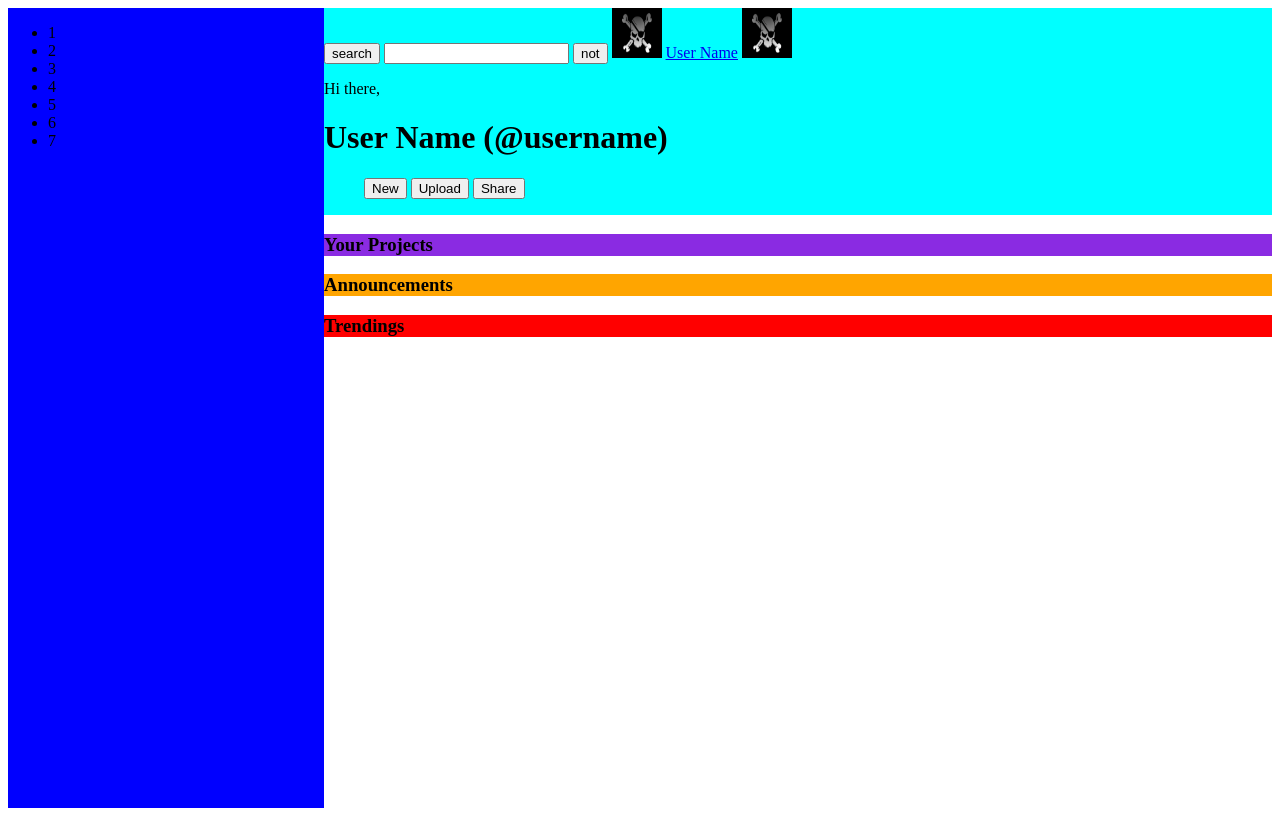
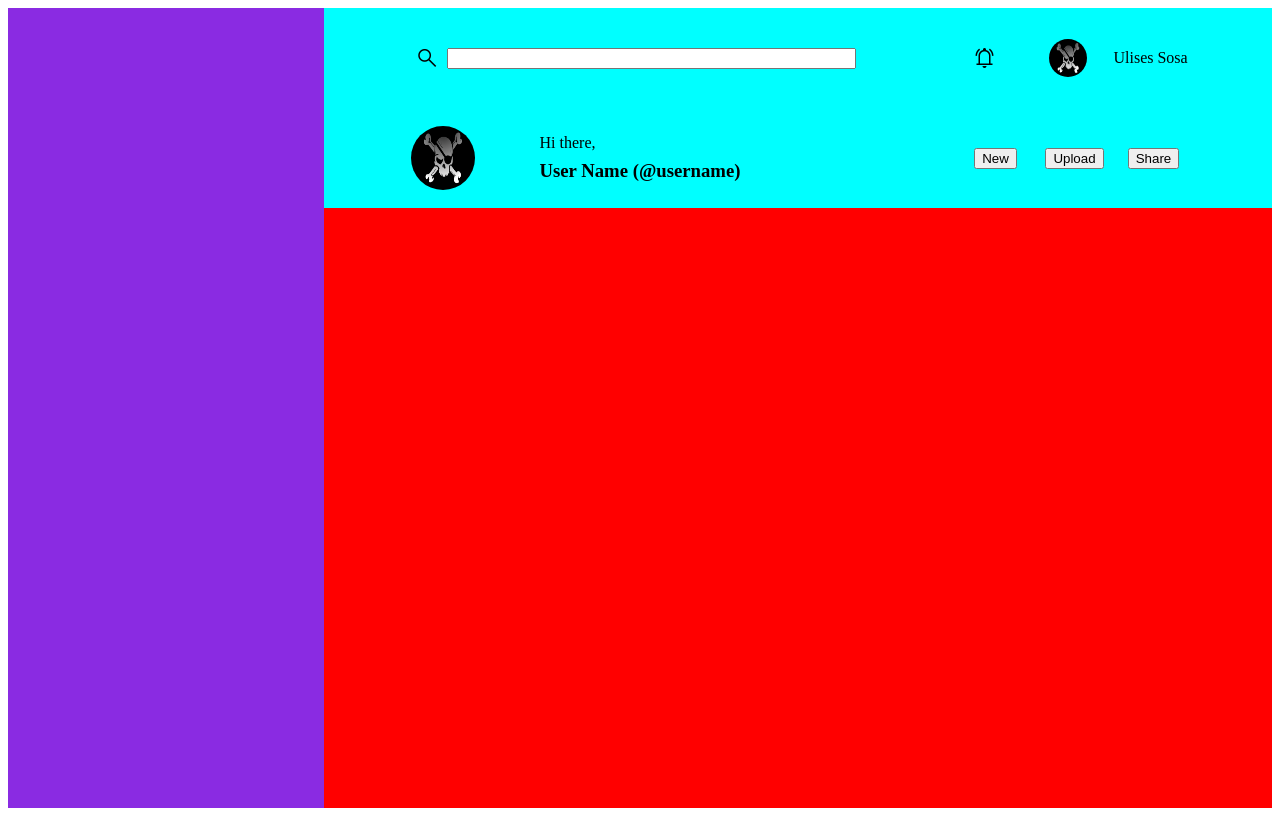
Before and after one commit to Tyxsdev/Admin-Dashboard, a plain HTML site: page index.html in a window 1280 px wide. Drawn offline with nearby package versions, Linux system fonts and the light colour scheme.

Commit message:
Restart the header due to heigth size problems
Now the header is finish with basic style

```diff
--- a/index.html
+++ b/index.html
@@ -6,62 +6,31 @@
     <meta name="viewport" content="width=device-width, initial-scale=1.0">
     <title>Admin Dashboard</title>
     <link rel="stylesheet" href="style.css">
+    <link rel="stylesheet" href="https://fonts.googleapis.com/css2?family=Material+Symbols+Outlined:opsz,wght,FILL,GRAD@20..48,100..700,0..1,-50..200" />
+    <link rel="stylesheet" href="https://fonts.googleapis.com/css2?family=Material+Symbols+Outlined:opsz,wght,FILL,GRAD@20..48,100..700,0..1,-50..200" />
 </head>
 <body>
     <header>
-        <button class="search-button">search</button>
-        <input type="text">
-        <button class="notification">not</button>
-        <img src="./images/skull-g435d8aace_1280.png" alt="user pic" class="user-pic-bar">
-        <a href="index.html">User Name</a>
-        <img src="./images/skull-g435d8aace_1280.png" alt="user pic" class="user-pic">
-        <div>
-            <p>Hi there,</p>
-            <h1>User Name (@username)</h1>
+        <div class="header-cont">
+            <span class="material-symbols-outlined search">search</span>
+            <input type="text">
+            <span class="material-symbols-outlined notification">notifications_active</span>
+            <img src="images/skull-g435d8aace_1280.png" alt="" class="small-img">
+            <span class="user">Ulises Sosa</span>
         </div>
-        <ul>
-            <button class="mannage">New</button>
-            <button class="mannage">Upload</button>
-            <button class="mannage">Share</button>
-        </ul>
+        <div class="header-cont-two">
+            <img src="images/skull-g435d8aace_1280.png" alt="" class="big-img">
+            <div class="salute">
+                <p>Hi there,</p>
+                <h3>User Name (@username)</h3>
+            </div>
+            <button class="new-button">New</button>
+            <button>Upload</button>
+            <button>Share</button>
+        </div>
     </header>
-
-    <aside class="dashboard">
-        <ul>
-            <li>1</li>
-            <li>2</li>
-            <li>3</li>
-            <li>4</li>
-            <li>5</li>
-            <li>6</li>
-            <li>7</li>
-        </ul>
-    </aside>
-
-    <main>
-        <section class="project">
-            <h3>Your Projects</h3>
-            <div class="project-item"></div>
-            <div class="project-item"></div>
-            <div class="project-item"></div>
-            <div class="project-item"></div>
-            <div class="project-item"></div>
-            <div class="project-item"></div>
-        </section>
-        <section class="announ">
-            <h3>Announcements</h3>
-            <div class="news"></div>
-            <div class="news"></div>
-            <div class="news"></div>
-        </section>
-        <section class="trendings">
-            <h3>Trendings</h3>
-            <div class="trending-item"></div>
-            <div class="trending-item"></div>
-            <div class="trending-item"></div>
-            <div class="trending-item"></div>
-        </section>
-    </main>
+    <aside></aside>
+    <main></main>
 
 
     <script src="script.js"></script>
--- a/style.css
+++ b/style.css
@@ -2,39 +2,109 @@ body {
     height: 100vh;
     display: grid;
     grid-template-columns: 1fr 3fr;
-    grid-template-rows: 1fr 2fr 2fr 1fr;
-}
-
-img {
-    width: 50px;
-    height: 50px;
+    grid-template-rows: 1fr 3fr;
 }
 
 header {
+    height: 100%;
     background-color: aqua;
     grid-column: 2 / 3;
-    grid-row: 1 / 2;
+    display: grid;
+    grid-template-columns: 1fr;
+    grid-template-rows: 1fr 1fr;
+}
+
+.header-cont {
+    display: grid;
+    grid-template-columns: 1fr 2rem repeat(10, 1fr);
+    align-items: center;
+    justify-items: center;
+    gap: 0.5rem;
+}
+
+
+.material-symbols-outlined {
+  font-variation-settings:
+  'FILL' 0,
+  'wght' 400,
+  'GRAD' 0,
+  'opsz' 48
+}
+
+.search {
+    grid-column: 2 / 3;
+    justify-self: end;
+}
+
+.header-cont input {
+    grid-column: 3 / 8;
+    justify-self: stretch;
+}
+
+
+.notification {
+    grid-column: 9 / 10;
+}
+
+.small-img {
+    height: 2.4rem;
+    width: 2.4rem;
+    border-radius: 50%;
+}
+
+.user {
+    grid-column: 11 / 13;
+    justify-self: start;
+}
+
+
+
+.header-cont-two {
+    display: grid;
+    grid-template-columns: repeat(12, 1fr);
+    align-items: center;
+    justify-items: center;
+}
+
+.big-img {
+    height: 4rem;
+    width: 4rem;
+    border-radius: 50%;
+    grid-column: 2 / 3;
+}
+
+.salute {
+    height: 100%;
+    grid-column: 3 / 7;
+    display: grid;
+    grid-column: 1fr;
+    grid-template-rows: auto auto;
+    align-items: center;
+    gap: 0.5rem;
+}
+
+.salute p {
+    margin: 0;
+    padding: 0;
+    align-self: end;
+
+}
+
+.salute h3 {
+    margin: 0;
+    padding: 0;
+    align-self: start;
+}
+
+.new-button {
+    grid-column: 9 / 10;
 }
 
 aside {
-    background-color: blue;
-    grid-column: 1 / 2;
-    grid-row: 1 / 5;
+    background-color: blueviolet;
+    grid-row: 1 / 3;
 }
 
 main {
-    grid-column: 2 / 3;
-    grid-row: 2 / 5;
-}
-
-.project {
-    background-color: blueviolet;
-}
-
-.announ {
-    background-color: orange;
-}
-
-.trendings{
     background-color: red;
 }
```
